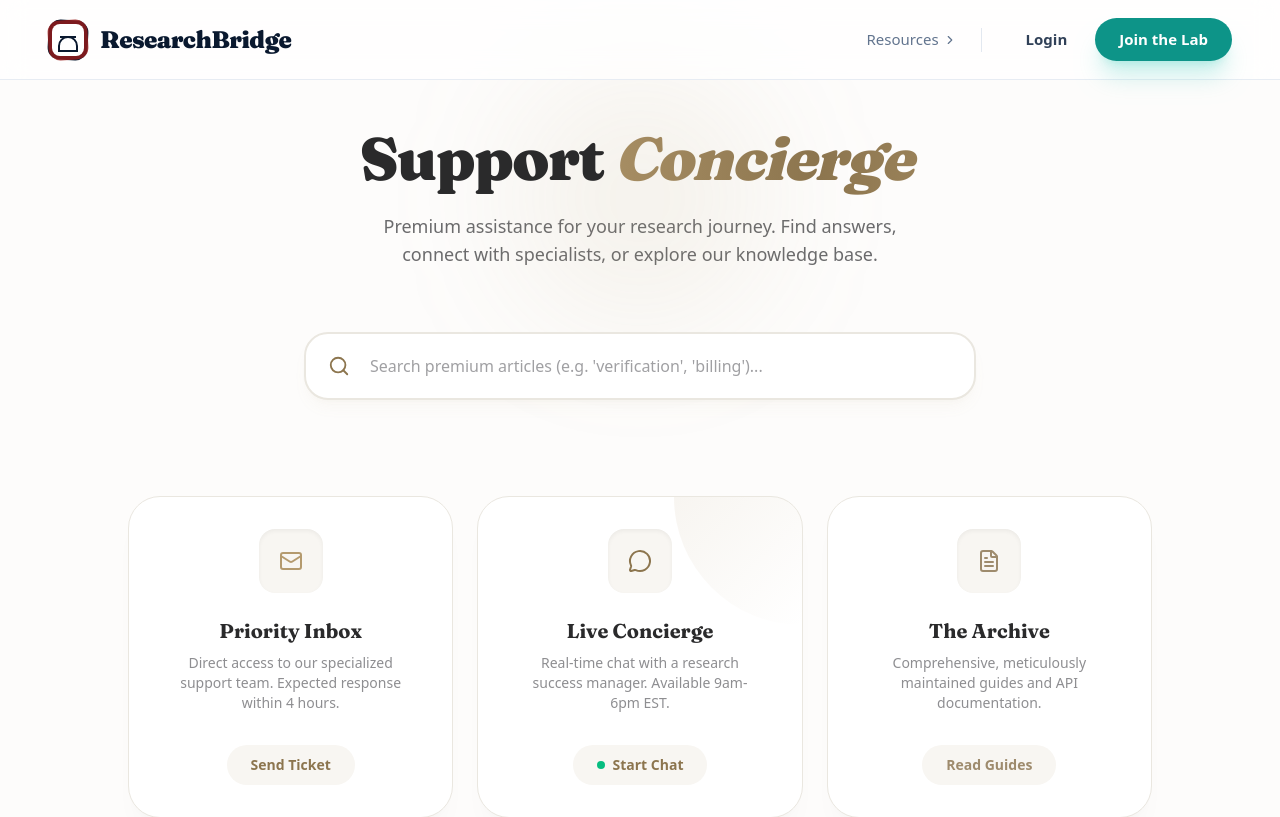
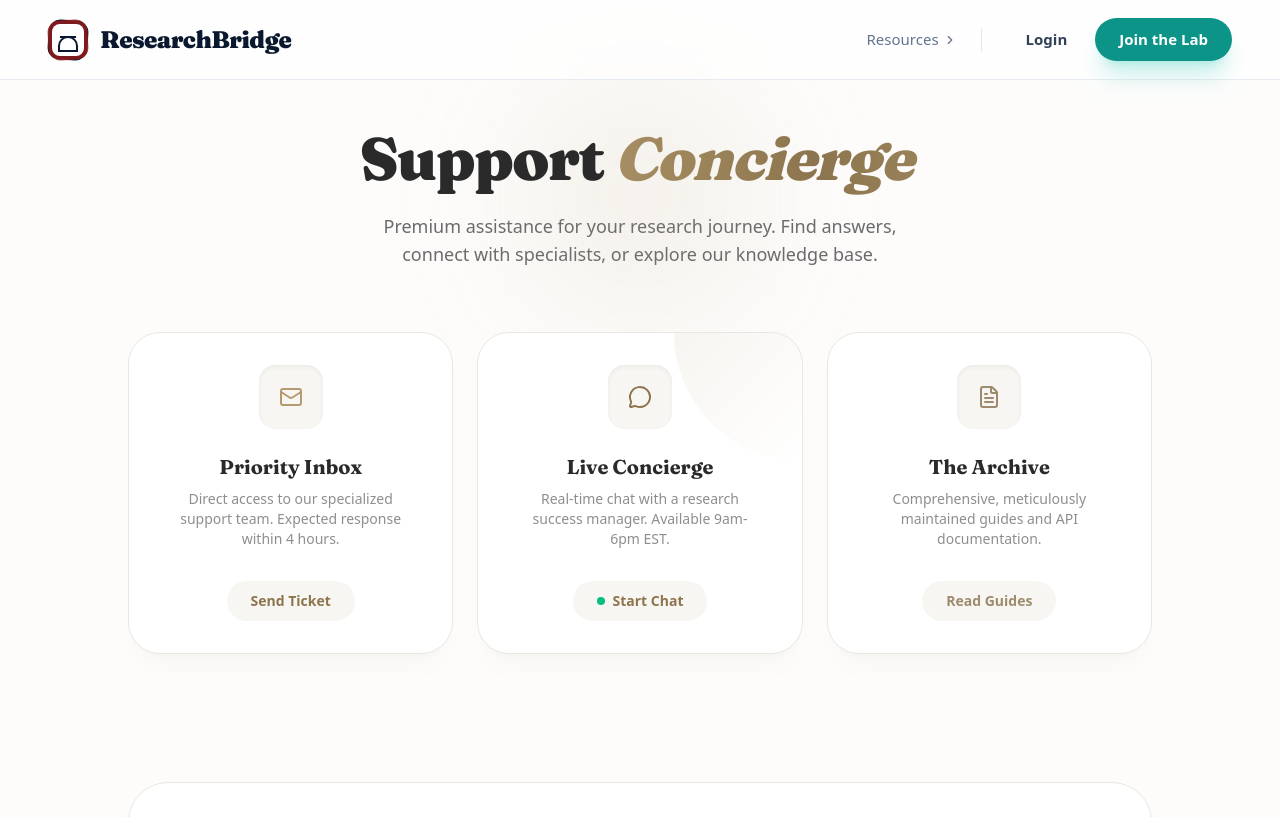
Before and after one commit to mostofa-rezvi/SmartResearch, a Next.js app in the folder frontend/: page /support in a window 1280 px wide. Shown: the top 817 px of the page. Built offline with nearby package versions, Linux system fonts and the light colour scheme.

Commit message:
Update: nav bar and DOI page

```diff
--- a/frontend/src/app/support/page.tsx
+++ b/frontend/src/app/support/page.tsx
@@ -78,23 +78,6 @@ export default function SupportPage() {
               Premium assistance for your research journey. Find answers, connect with specialists, or explore our knowledge base.
             </p>
           </motion.header>
-
-          {/* Search Bar */}
-          <motion.div
-            initial={{ opacity: 0, scale: 0.95 }}
-            animate={{ opacity: 1, scale: 1 }}
-            transition={{ delay: 0.2, duration: 0.5 }}
-            className="relative mb-24 max-w-2xl mx-auto group"
-          >
-            <div className="absolute inset-y-0 left-6 flex items-center pointer-events-none text-[#8C754E] group-focus-within:text-[#B49A6E] transition-colors">
-              <Search size={22} />
-            </div>
-            <input
-              type="text"
-              placeholder="Search premium articles (e.g. 'verification', 'billing')..."
-              className="w-full pl-16 pr-6 py-5 rounded-3xl bg-white dark:bg-[#121213] border-2 border-[#EAE7E0] dark:border-[#222224] shadow-lg shadow-[#B49A6E]/5 text-[#2A2A2B] dark:text-[#F3F1EC] placeholder:text-[#A0A0A3] focus:border-[#B49A6E] dark:focus:border-[#8C754E] focus:shadow-xl focus:shadow-[#B49A6E]/10 focus:scale-[1.02] outline-none transition-all duration-300"
-            />
-          </motion.div>
 
           {/* Cards Grid */}
           <motion.div
@@ -181,8 +164,7 @@ export default function SupportPage() {
                   return (
                     <div
                       key={i}
-                      className={`overflow-hidden rounded-2xl border transition-all duration-300 ${
-                        isOpen
+                      className={`overflow-hidden rounded-2xl border transition-all duration-300 ${isOpen
                           ? 'border-[#B49A6E]/30 bg-[#B49A6E]/[0.02] dark:bg-[#B49A6E]/[0.05]'
                           : 'border-[#EAE7E0] dark:border-[#222224] bg-transparent hover:border-[#B49A6E]/20'
                         }`}
@@ -191,8 +173,7 @@ export default function SupportPage() {
                         onClick={() => setOpenFaq(isOpen ? null : i)}
                         className="w-full flex items-center justify-between p-6 text-left"
                       >
-                        <h4 className={`font-bold text-lg transition-colors duration-300 pr-8 ${
-                          isOpen ? 'text-[#B49A6E]' : 'text-[#2A2A2B] dark:text-[#F3F1EC]'
+                        <h4 className={`font-bold text-lg transition-colors duration-300 pr-8 ${isOpen ? 'text-[#B49A6E]' : 'text-[#2A2A2B] dark:text-[#F3F1EC]'
                           }`}>
                           {faq.q}
                         </h4>
--- a/frontend/src/components/Navbar.tsx
+++ b/frontend/src/components/Navbar.tsx
@@ -115,7 +115,7 @@ export default function Navbar() {
           {user ? (
             <div className="flex items-center gap-6">
               <Link href="/search" className="text-sm font-bold text-primary px-4 py-2 bg-primary/5 rounded-lg hover:bg-primary/10 transition-colors">
-              Lab
+                DOI
               </Link>
               <div className="flex items-center gap-4 border-l border-slate-200 pl-6">
                 <Link href={`/profile/${user.id}`} className="text-sm font-semibold text-slate-700 hover:text-primary transition-colors">
```
Also changed, not shown: 2 other files (tests, documents, lock files or other folders). Lines whose indentation alone changed are shown as unchanged.
